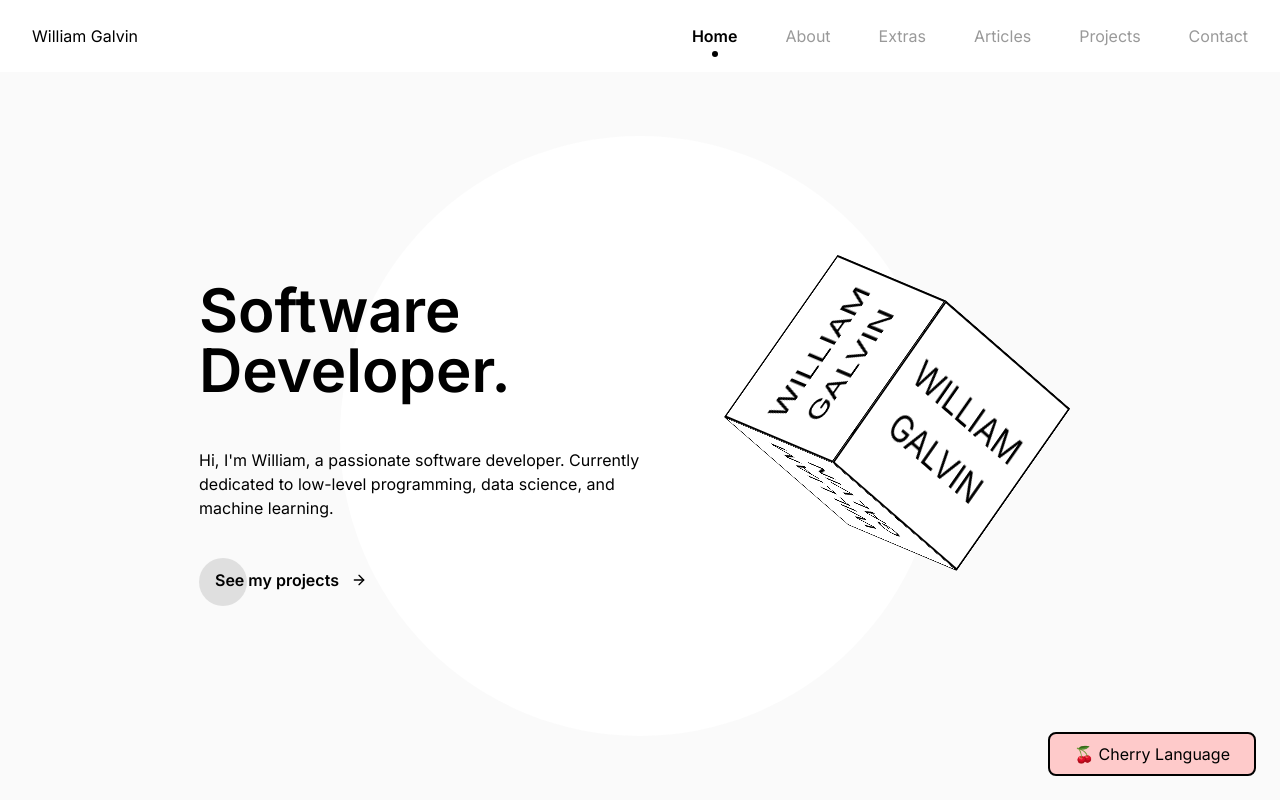
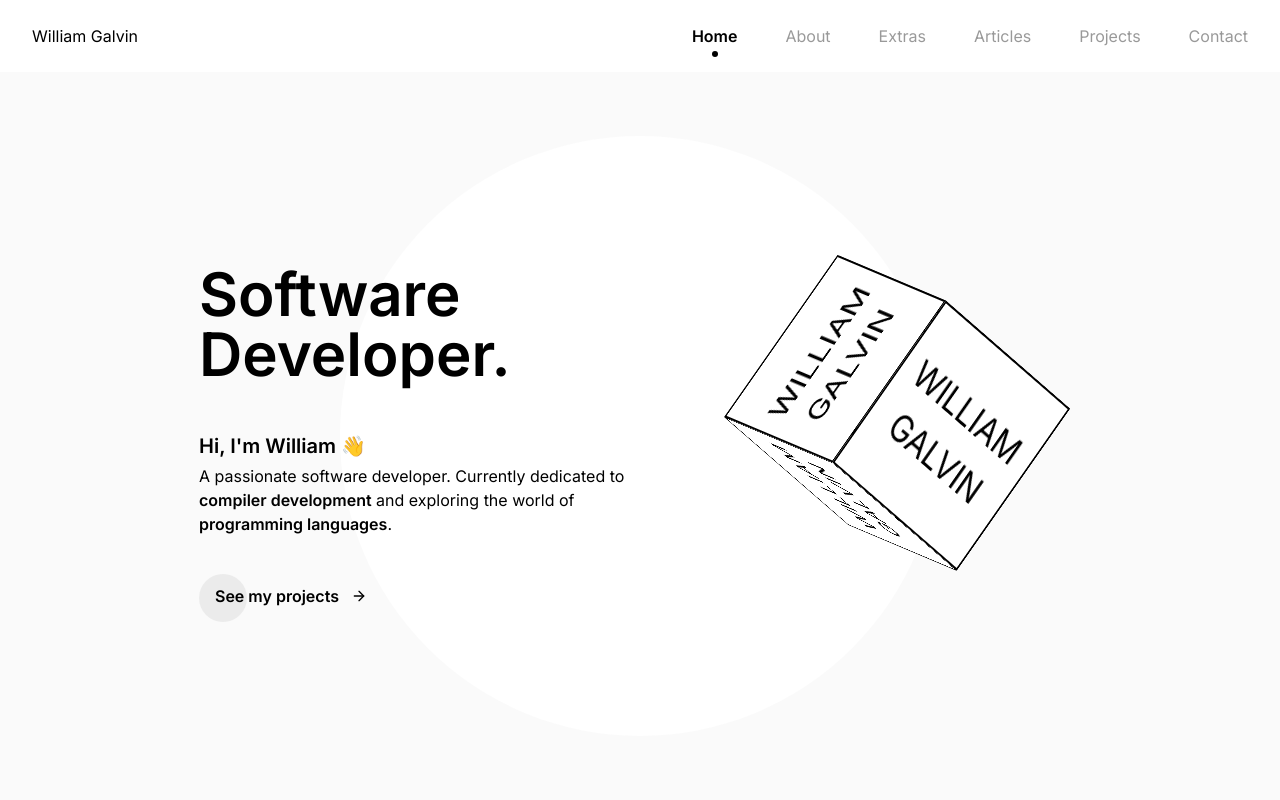
Before and after one commit to WilliammGalvin/williamgalvin.me, a Next.js app: page / in a window 1280 px wide. Built offline with nearby package versions, Linux system fonts and the light colour scheme.

Commit message:
updated info

```diff
--- a/public/projects.json
+++ b/public/projects.json
@@ -5,6 +5,20 @@
     "githubUrl": "https://github.com/WilliammGalvin/williamgalvin.me/blob/main/README.md",
     "tags": ["React", "NextJS", "Framer-motion", "Typescript", "TailwindCSS"],
     "category": "web"
+  },
+  {
+    "title": "JRegex Engine",
+    "description": "a toy regex matcher using bytecode that's run on a custom lightweight VM.",
+    "githubUrl": "https://github.com/WilliammGalvin/JRegexEngine/blob/main/README.md",
+    "tags": ["Java"],
+    "category": "java"
+  },
+  {
+    "title": "Cherry Compiler",
+    "description": "a compiler for my own programming language. It includes a full pipeline with a hand-written lexer, recursive descent parser, and an LLVM backend.",
+    "githubUrl": "https://github.com/WilliammGalvin/Cherry/blob/master/README.md",
+    "tags": ["C++", "LLVM"],
+    "category": "c-plus-plus"
   },
   {
     "title": "Regex NFA Engine",
--- a/src/components/ProjectButton.tsx
+++ b/src/components/ProjectButton.tsx
@@ -22,7 +22,7 @@ const ProjectButton = ({ goToProject }: { goToProject: () => void }) => {
       }}
     >
       <div
-        className="absolute left-0 top-1/2 bg-neutral-300 opacity-70 rounded-full size-12 z-0"
+        className="absolute left-0 top-1/2 bg-neutral-200 opacity-70 rounded-full size-12 z-0"
         style={{
           transform: "translateY(calc(-50% + 2px))",
         }}
--- a/src/components/ProjectCard.tsx
+++ b/src/components/ProjectCard.tsx
@@ -13,7 +13,8 @@ const projectCategories: { tag: string; title: string; hex: string }[] = [
   { tag: "c", title: "C Development", hex: "#ffe7b9" },
   { tag: "rust", title: "Rust Development", hex: "#d7b4f3" },
   { tag: "desktop", title: "Desktop Application", hex: "#f1a7a3" },
-  { tag: "go", title: "Go Development", hex: "#b3e5fc" }, // light sky blue
+  { tag: "go", title: "Go Development", hex: "#b3e5fc" },
+  { tag: "java", title: "Java Development", hex: "#ffcc80" },
 ];
 
 const ProjectCard = ({ props }: { props: ProjectData }) => {
--- a/src/components/sections/AboutSection.tsx
+++ b/src/components/sections/AboutSection.tsx
@@ -12,9 +12,9 @@ const AboutSection = () => {
     {
       title: "Programming languages",
       technologies: [
-        { text: "Java", icon: <FaJava /> },
         { text: "C++", icon: <BiLogoCPlusPlus /> },
         { text: "Typescript", icon: <SiTypescript /> },
+        { text: "Java", icon: <FaJava /> },
         { text: "Python", icon: <FaPython /> },
       ],
     },
--- a/src/components/sections/HomeSection.tsx
+++ b/src/components/sections/HomeSection.tsx
@@ -16,14 +16,14 @@ const HomeSection = ({
   return (
     <SectionWrapper className="flex justify-center gap-x-8">
       <div className="relative w-full flex justify-center items-center gap-x-8 text-center md:text-left">
-        {!isMobile() && (
+        {/* {!isMobile() && (
           <Link
             href="https://cherry.williamgalvin.me/"
             className="absolute right-6 bottom-6 px-6 py-2 rounded-lg bg-red-200 border-black border-2 hover:bg-red-300 ease-in-out duration-150"
           >
             🍒 Cherry Language
           </Link>
-        )}
+        )} */}
 
         <motion.div
           initial={{
@@ -59,10 +59,15 @@ const HomeSection = ({
             Developer.
           </h2>
 
-          <p className="my-12 text-base max-w-[300px] sm:max-w-[450px]">
-            Hi, I&apos;m William, a passionate software developer. Currently
-            dedicated to low-level programming, data science, and machine
-            learning.
+          <h3 className="mt-12 mb-1 font-semibold text-xl">
+            Hi, I'm William 👋
+          </h3>
+
+          <p className="mb-12 text-base max-w-[300px] sm:max-w-[450px]">
+            A passionate software developer. Currently dedicated to{" "}
+            <span className="font-semibold">compiler development</span> and
+            exploring the world of{" "}
+            <span className="font-semibold">programming languages</span>.
           </p>
 
           <ProjectButton goToProject={() => changeLinkByTitle("projects")} />
```
Also changed, not shown: 1 other file (tests, documents, lock files or other folders).
